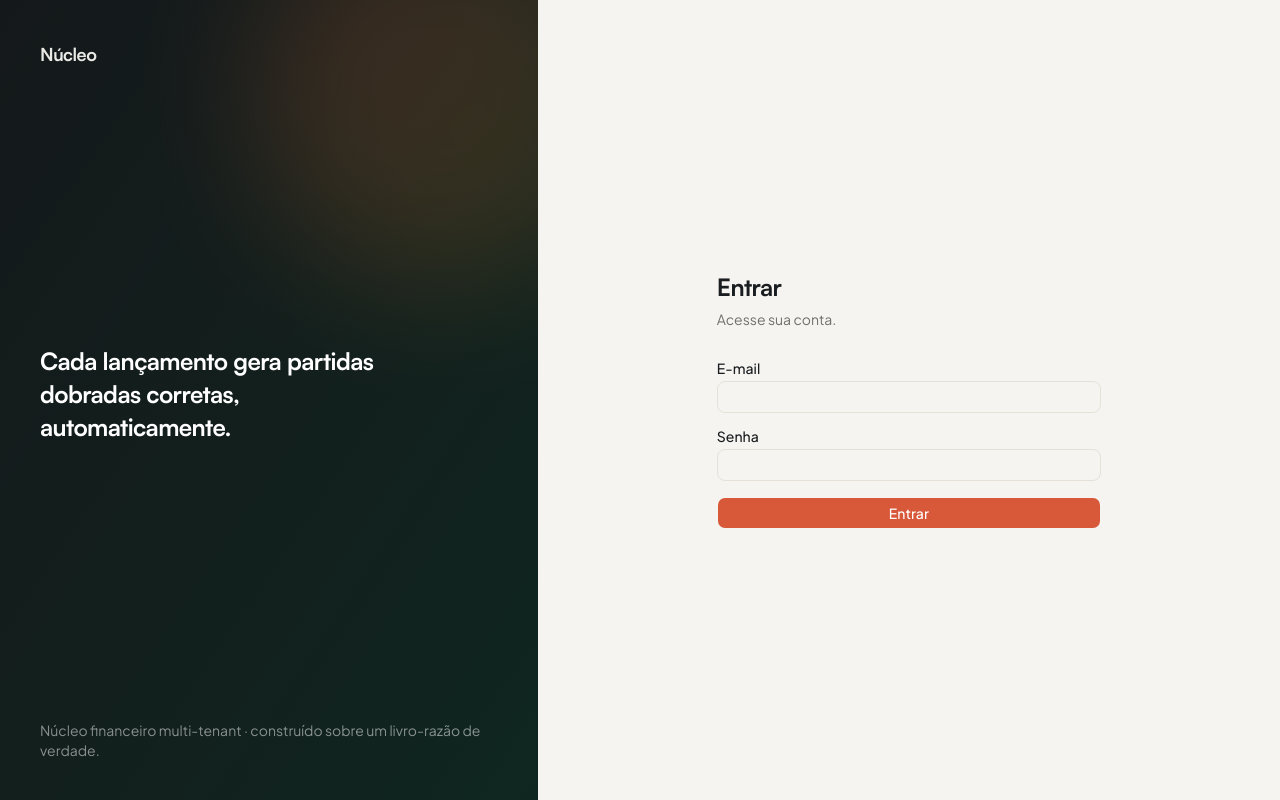
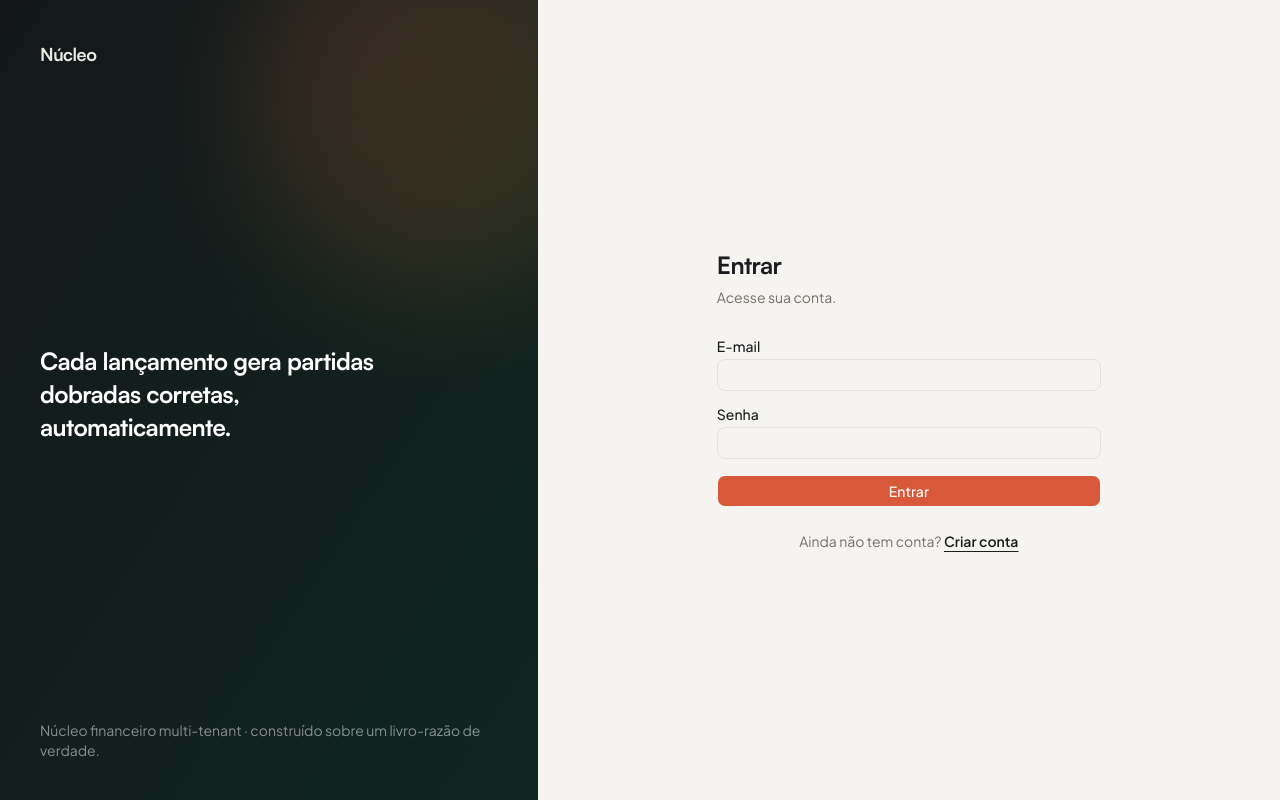
Before and after one commit to angelusmedeiros08/sistema-financeiro, a Next.js app in the folder app/: page /entrar in a window 1280 px wide. Built offline with nearby package versions, Linux system fonts and the light colour scheme.

Commit message:
Reabre cadastro publico temporariamente pra socio criar tenant proprio
CADASTRO_PUBLICO_ATIVO = true ate o cadastro do socio ser concluido,
depois volta pra false. Nao e o modelo de convite-mesmo-tenant da spec
do deploy de demo -- pedido explicito do usuario por tenant separado.

```diff
--- a/app/src/app/(auth)/config.ts
+++ b/app/src/app/(auth)/config.ts
@@ -1,8 +1,10 @@
-// Cadastro público fica desligado durante o deploy de demonstração pros
-// sócios (spec 2026-08-17-deploy-demo-vercel-design.md) — só quem for
-// convidado entra. Reverter pra true quando cadastro público fizer
-// sentido de novo (ex.: lançamento comercial).
+// Reaberto temporariamente (2026-08-23) pra um sócio criar o próprio
+// tenant limpo e separado via /cadastro (pedido explícito do usuário,
+// não o modelo de convite-pro-mesmo-tenant que a spec do deploy de
+// demo previa). Desligar de novo assim que o cadastro em questão for
+// concluído — não deixar aberto ao público por mais tempo que o
+// necessário.
 //
 // Separado de actions.ts porque um arquivo "use server" só pode exportar
 // função async — uma const aqui quebra o build.
-export const CADASTRO_PUBLICO_ATIVO = false;
+export const CADASTRO_PUBLICO_ATIVO = true;
```
